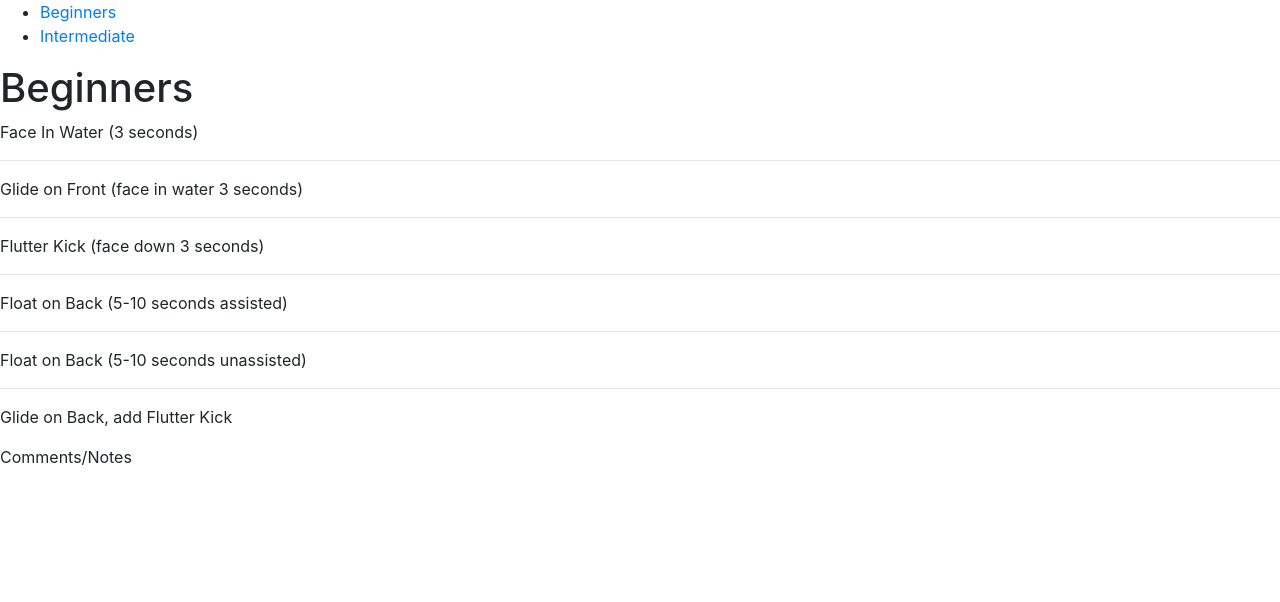
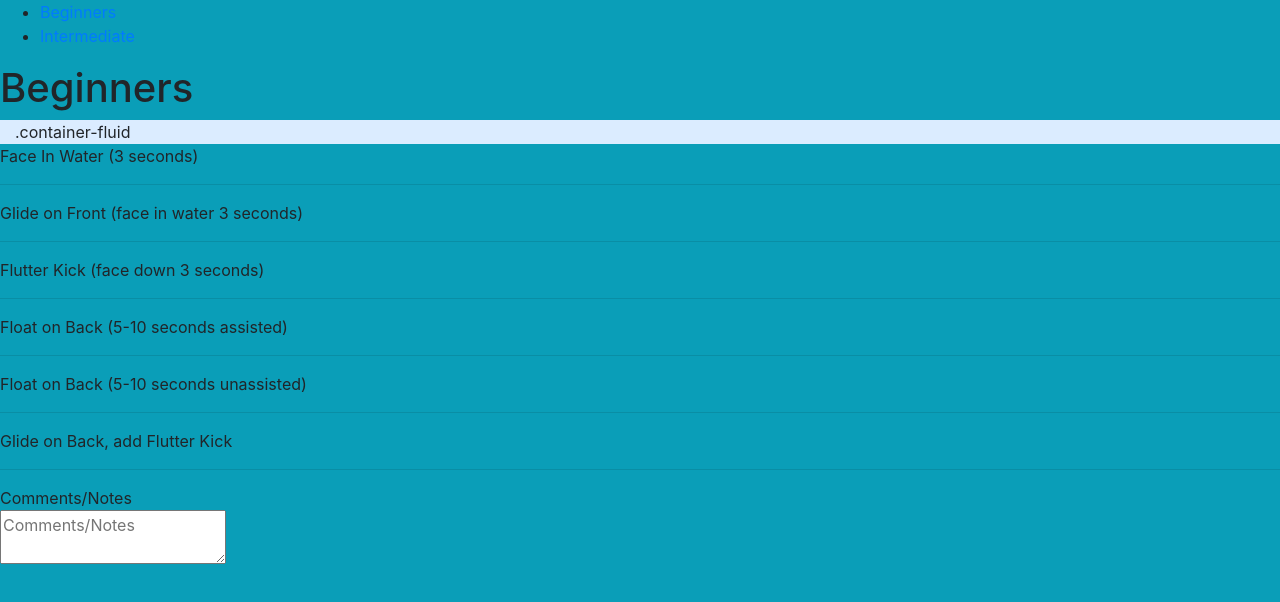
Before and after one commit to jimmymetts/Dolphin-Swimmers, a React (Create React App) app: page /beginners in a window 1280 px wide. Shown: the top 602 px of the page. Built offline with nearby package versions, Linux system fonts and the light colour scheme.

Commit message:
added background color to input form

```diff
--- a/src/App.css
+++ b/src/App.css
@@ -1,7 +1,15 @@
 .login-form {
+  background-color: rgb(58, 211, 238);
+  color: white;
   width: 100%;
   max-width: 390px;
   padding: 15px;
+  border-radius: 5px;
   margin: auto;
-  height: 100%;
+  box-shadow: 0 4px 8px 0 rgba(0, 0, 0, 0.2), 0 6px 20px 0 rgba(0, 0, 0, 0.19);
 }
+
+.App {
+  background-color: rgb(10, 158, 184);
+  height: 100vh;
+}
--- /dev/null
+++ b/src/Beginners.css
@@ -0,0 +1,3 @@
+.themed-container {
+  background-color: #dbecff;
+}
--- a/src/Beginners.js
+++ b/src/Beginners.js
@@ -1,9 +1,15 @@
 import React from 'react'
+import {Button} from 'reactstrap'
+import { Container } from 'reactstrap';
+import './Beginners.css';
 
 function Beginners() {
     return (
         <div>
             <h1>Beginners</h1>
+<>
+<Container className="themed-container" fluid={true}>.container-fluid</Container>
+            </>
             <p>Face In Water (3 seconds)</p>
             <hr/>
             <p>Glide on Front (face in water 3 seconds)</p>
@@ -15,7 +21,14 @@ function Beginners() {
             <p>Float on Back (5-10 seconds unassisted)</p>
             <hr/>
             <p>Glide on Back, add Flutter Kick</p>
+            <hr/>
             <form input='text'>Comments/Notes</form>
+            <textarea placeholder='Comments/Notes'></textarea>
+            {/* <Button> Add </Button> */}
+
+
+
+
         </div>
 
     )
--- a/src/Login.js
+++ b/src/Login.js
@@ -23,11 +23,7 @@ function Login() {
                 <a href='/sign-up'>Forgot Password</a>
 
             </div>
-
-
-
         </Form>
-
     )
 }
 
```
Also changed, not shown: src/App.js (+0 -12 lines).
